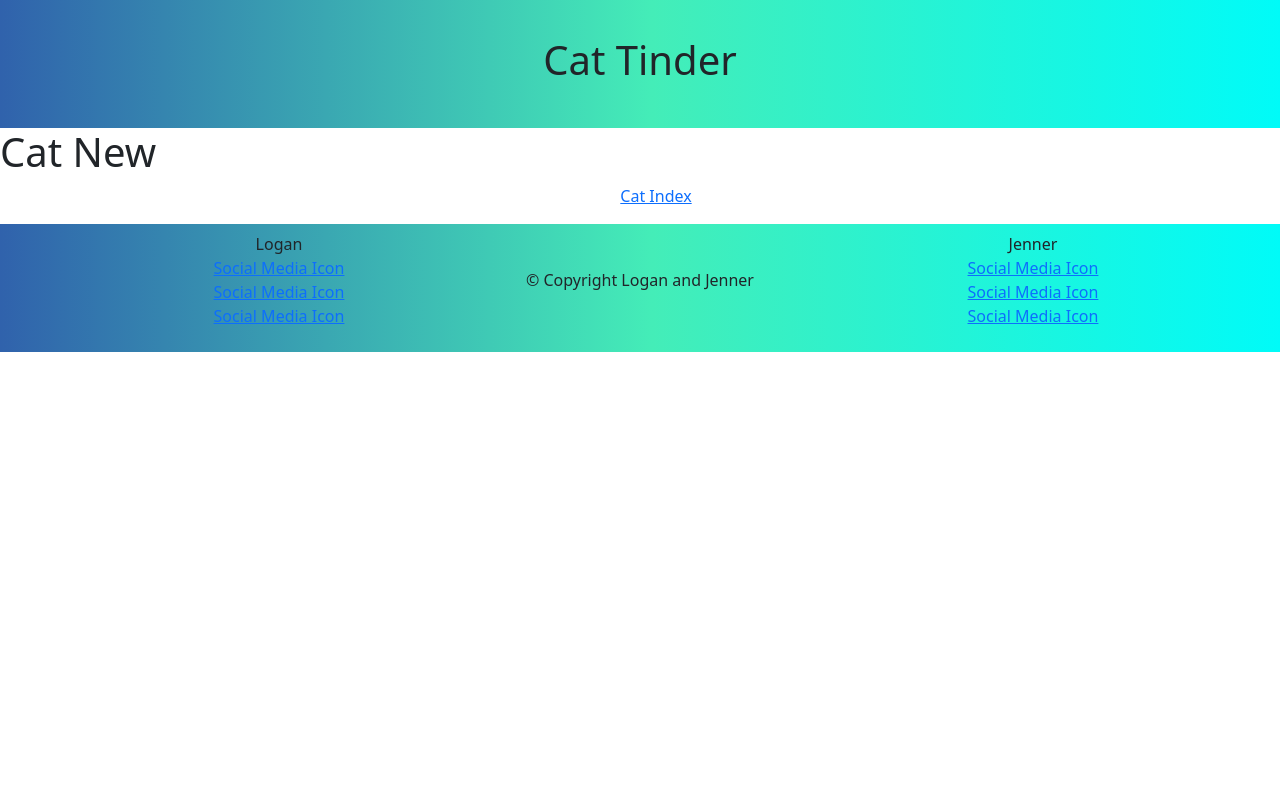
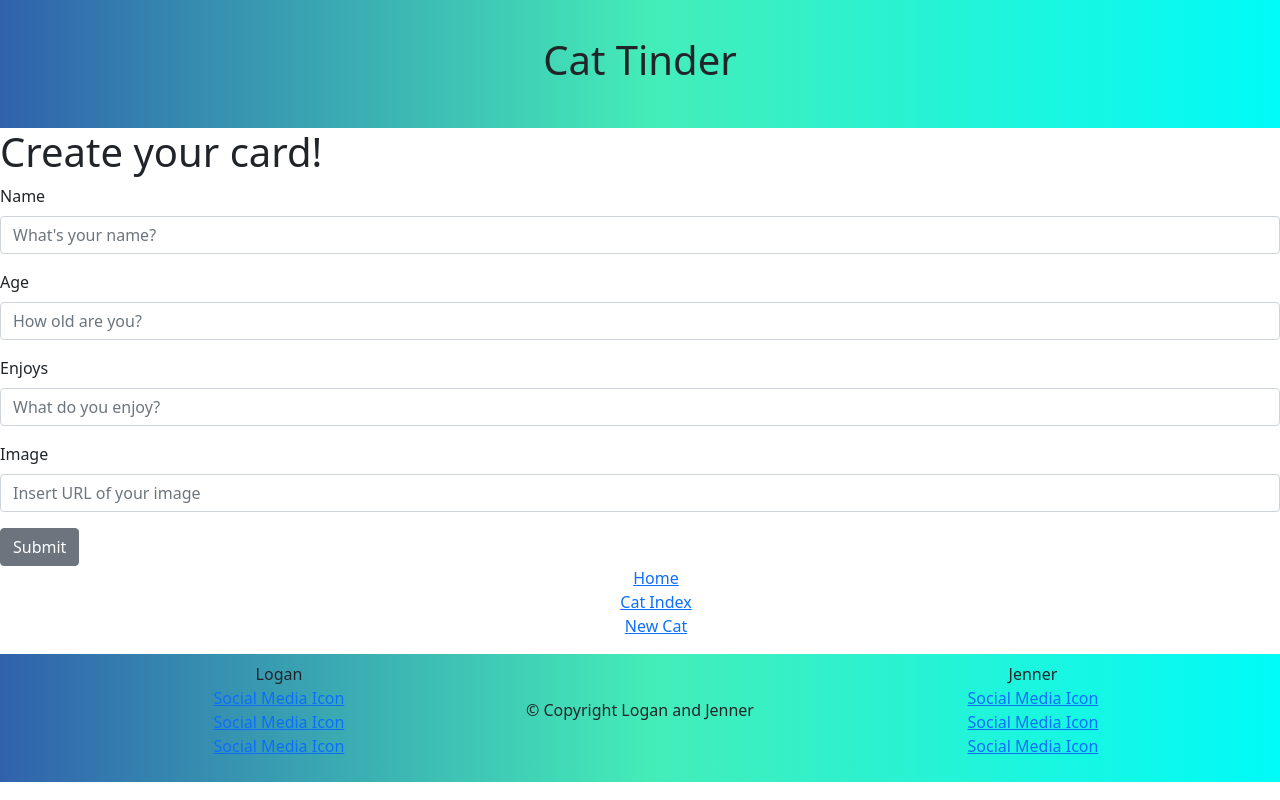
Before and after one commit to learn-academy-2022-charlie/cat-tinder-frontend-persian-princes, a React (Create React App) app: page /catnew in a window 1280 px wide. Built offline with nearby package versions, Linux system fonts and the light colour scheme.

Commit message:
nearly done with read

```diff
--- a/src/App.js
+++ b/src/App.js
@@ -5,7 +5,7 @@ import Footer from './components/Footer/Footer.js'
 import Home from './pages/Home/Home.js'
 import CatIndex from './pages/CatIndex/CatIndex.js'
 import CatShow from './pages/CatShow/CatShow.js'
-import CatNew from './pages/CatNew.js'
+import CatNew from './pages/CatNew/CatNew.js'
 import CatEdit from './pages/CatEdit.js'
 import NotFound from './pages/NotFound/NotFound.js'
 import mockCats from './mockCats'
@@ -16,6 +16,10 @@ class App extends Component {
     this.state = {
       listOfCats: mockCats
     }
+  }
+
+  createCat = (cat) => {
+    console.log(cat)
   }
 
   render() {
@@ -35,12 +39,17 @@ class App extends Component {
               return <CatShow cat={cat} />
             }}
             />
-            <Route path="/catnew" component={CatNew} />
+            <Route
+              path="/catnew"
+              render={(props) => <CatNew createCat={this.createCat} />}
+            />
             <Route path="/catedit" component={CatEdit} />
             <Route component={NotFound}/>
           </Switch>
           <ul>
+            <li><NavLink to="/">Home</NavLink></li>
             <li><NavLink to="/catindex">Cat Index</NavLink></li>
+            <li><NavLink to="/catnew">New Cat</NavLink></li>
           </ul>
           <Footer />
         </Router>
--- a/src/pages/CatNew.js
+++ /dev/null
@@ -1,13 +0,0 @@
-import React, { Component } from 'react';
-
-class CatNew extends Component {
-    render() {
-        return (
-            <div>
-                <h1>Cat New</h1>
-            </div>
-        );
-    }
-}
-
-export default CatNew;
--- /dev/null
+++ b/src/pages/CatNew/CatNew.js
@@ -0,0 +1,94 @@
+import React, { Component } from 'react';
+import {Form, FormGroup, Label, Input, Button} from 'reactstrap'
+import { Redirect } from 'react-router-dom'
+
+class CatNew extends Component {
+    constructor(props){
+        super(props)
+        this.state = {
+            newCat: {
+                name: "",
+                age: "",
+                enjoys: "",
+                image: "",
+            },
+            submitted: false
+        }
+    }
+
+    handleChange = (e) => {
+        let targetName = e.target.name
+        let targetValue = e.target.value
+        let { newCat } = this.state
+        newCat[targetName] = targetValue
+        this.setState({newCat: newCat})
+    }
+
+    handleSubmit = () => {
+        this.props.createCat(this.state.newCat)
+        this.setState({submitted: true})
+    }
+
+    render() {
+        return (
+            <>
+                <h1>Create your card!</h1>
+                <Form>
+                    <FormGroup>
+                        <Label for="name">
+                            Name
+                        </Label>
+                        <Input
+                            name="name"
+                            placeholder="What's your name?"
+                            type="text"
+                            onChange={this.handleChange}
+                            value={this.state.newCat.name}
+                        />
+                    </FormGroup>
+                    <FormGroup>
+                        <Label for="age">
+                            Age
+                        </Label>
+                        <Input
+                            name="age"
+                            placeholder="How old are you?"
+                            type="text"
+                            onChange={this.handleChange}
+                            value={this.state.newCat.age}
+                        />
+                    </FormGroup>
+                    <FormGroup>
+                        <Label for="enjoys">
+                            Enjoys
+                        </Label>
+                        <Input
+                            name="enjoys"
+                            placeholder="What do you enjoy?"
+                            type="text-area"
+                            onChange={this.handleChange}
+                            value={this.state.newCat.enjoys}
+                        />
+                    </FormGroup>
+                    <FormGroup>
+                        <Label for="image">
+                            Image
+                        </Label>
+                        <Input
+                            name="image"
+                            placeholder="Insert URL of your image"
+                            type="text"
+                            onChange={this.handleChange}
+                            value={this.state.newCat.image}
+                        />
+                    </FormGroup>
+                        <Button onClick={this.handleSubmit}>
+                            Submit
+                        </Button>
+                </Form>
+            </>
+        )
+    }
+}
+
+export default CatNew;
```
Also changed, not shown: 1 other file (tests, documents, lock files or other folders).
